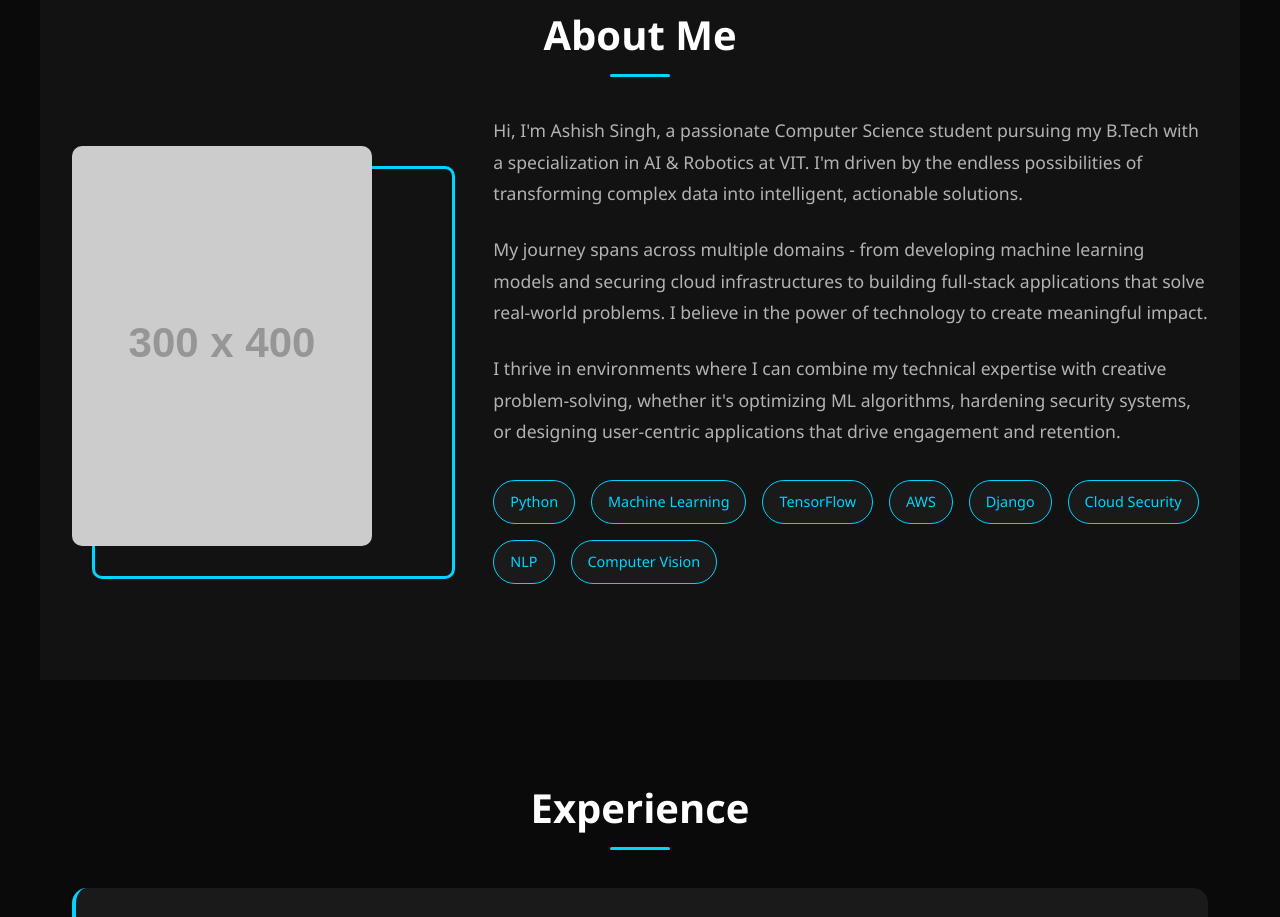
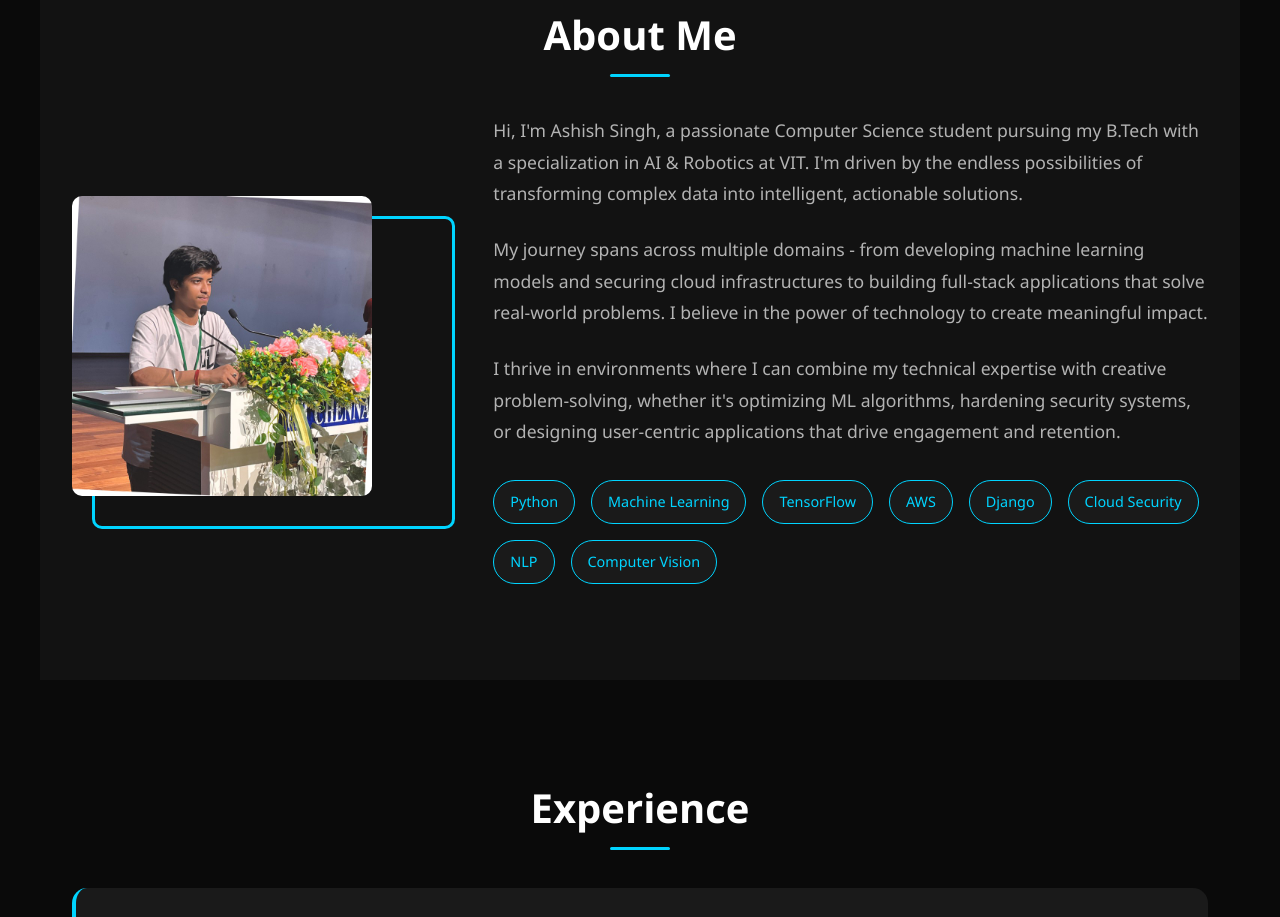
Before and after one commit to WorkingCrowz/portfolio2, a plain HTML site: page index.html in a window 1280 px wide. Shown: the part 893-1810 px from the top of the page. Drawn offline with Linux system fonts and the light colour scheme; placeholder pictures from the web are drawn by us.

Commit message:
Update index.html

```diff
--- a/index.html
+++ b/index.html
@@ -51,7 +51,7 @@
         <h2 class="section-title">About Me</h2>
         <div class="about-content">
             <div class="about-image">
-                <img src="images/profile.jpg" alt="Ashish Singh" onerror="this.src='https://via.placeholder.com/300x400/1a1a1a/00d4ff?text=Ashish+Singh'">
+                <img src="images\hero.jpeg" alt="Ashish Singh" onerror="this.src='https://via.placeholder.com/300x400/1a1a1a/00d4ff?text=Ashish+Singh'">
             </div>
             <div class="about-text">
                 <p>Hi, I'm Ashish Singh, a passionate Computer Science student pursuing my B.Tech with a specialization in AI & Robotics at VIT. I'm driven by the endless possibilities of transforming complex data into intelligent, actionable solutions.</p>
```
